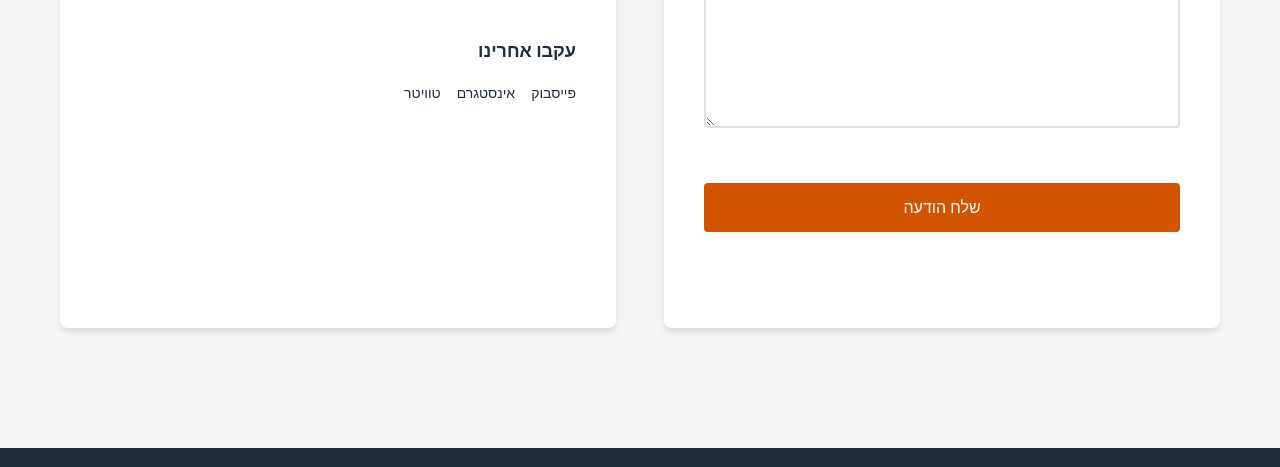
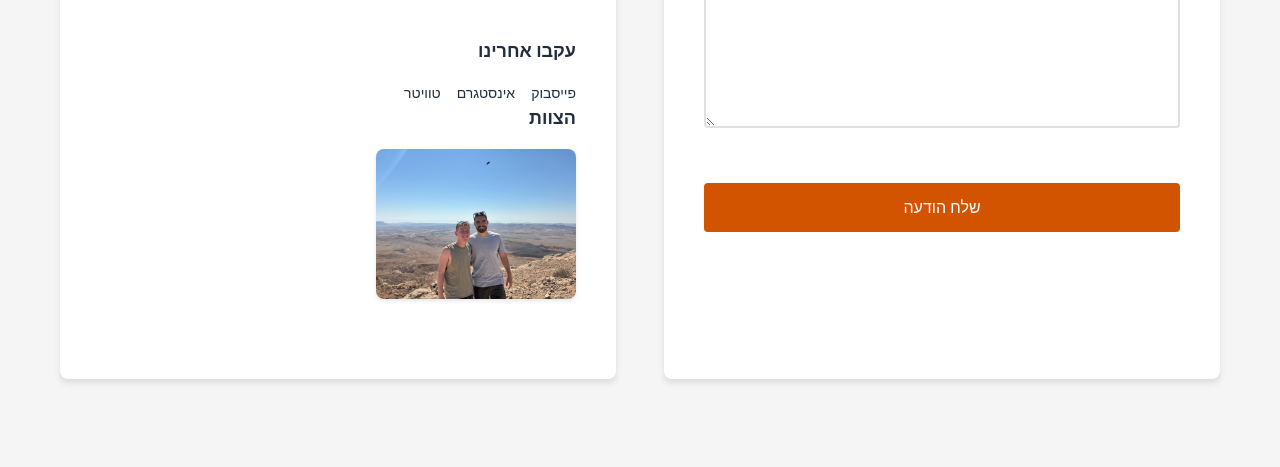
Before and after one commit to RoyiKatz1/bgu-web-course, a plain HTML site: page pages/contact.html in a window 1280 px wide. Shown: the part 995-1462 px from the top of the page. Drawn offline with Linux system fonts and the light colour scheme.

Commit message:
roei and royi

```diff
--- a/pages/contact.html
+++ b/pages/contact.html
@@ -106,6 +106,13 @@
                                 <a href="#" class="footer__social-link">טוויטר</a>
                             </div>
                         </div>
+                        <div class="contact-info__item">
+                            <h3>הצוות</h3>
+                            <div style="margin-top: 1rem;">
+                                <img src="../assets/images/roei and royi.jpeg" alt="רועי ורויאי"
+                                    style="width: 100%; max-width: 200px; border-radius: 8px; box-shadow: 0 2px 4px rgba(0,0,0,0.1);">
+                            </div>
+                        </div>
                     </div>
                 </div>
             </div>
```
Also changed, not shown: assets/images/roei and royi.jpeg (added).
